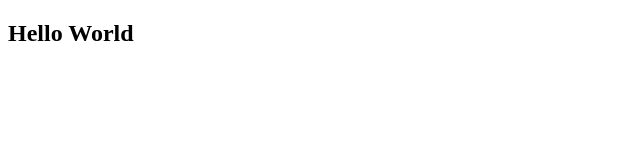
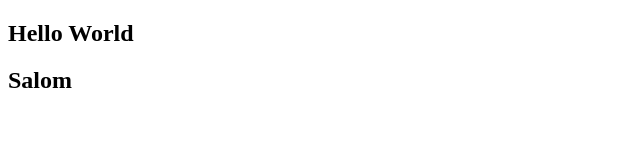
Before and after one commit to LearningOrganizationTest/testnewnew, a plain HTML site: page index.html in a window 1280 px wide. Shown: the full height of the page, 0-640 px from the left. Drawn offline with Linux system fonts and the light colour scheme.

Commit message:
joinatim

```diff
--- a/index.html
+++ b/index.html
@@ -11,7 +11,7 @@
         <h1>Hello World</h1>
     </section>
     <section class="Dilshodbek">
-        <h1></h1>
+        <h1>Salom</h1>
     </section>
 </body>
 </html>
```
